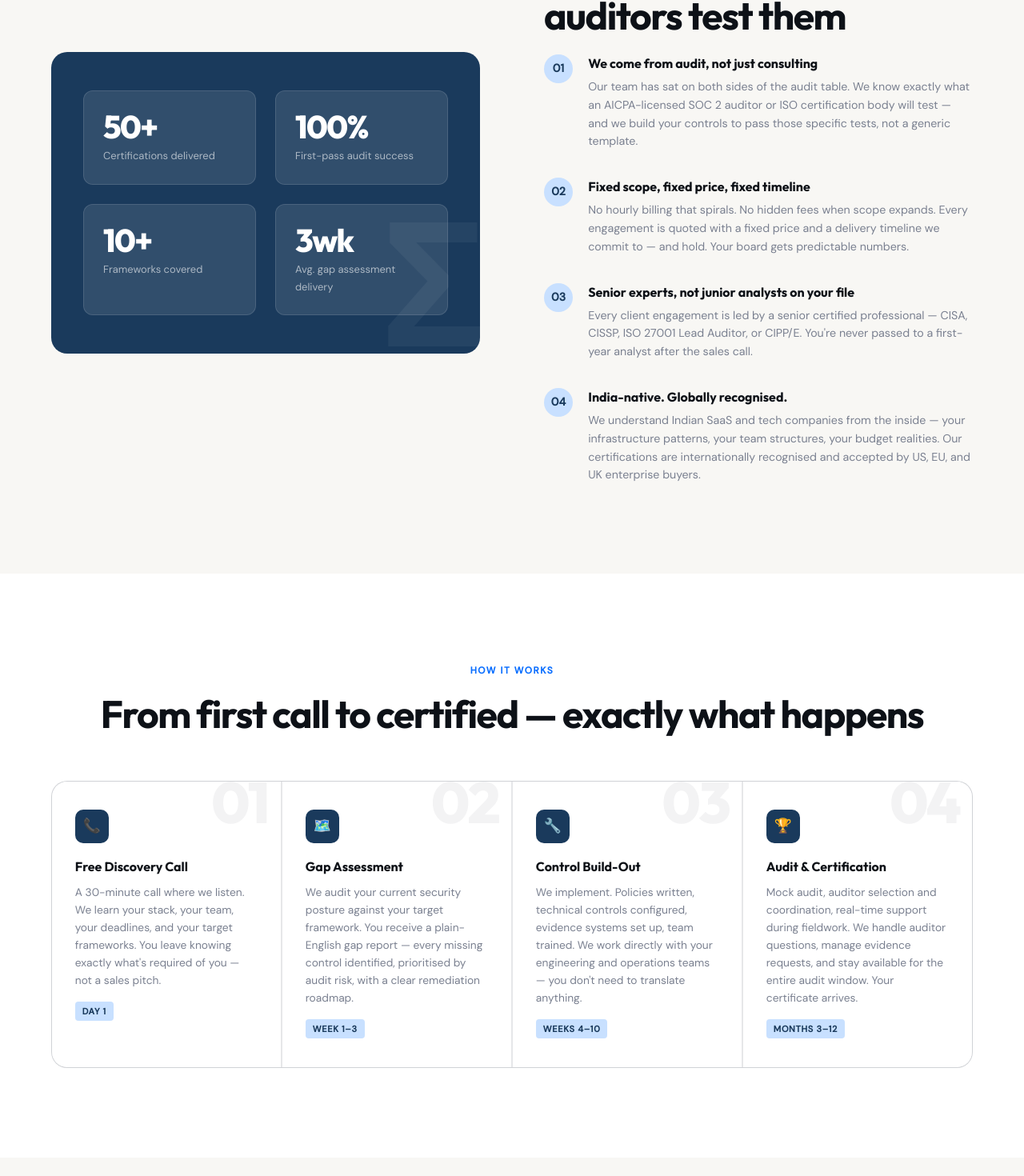
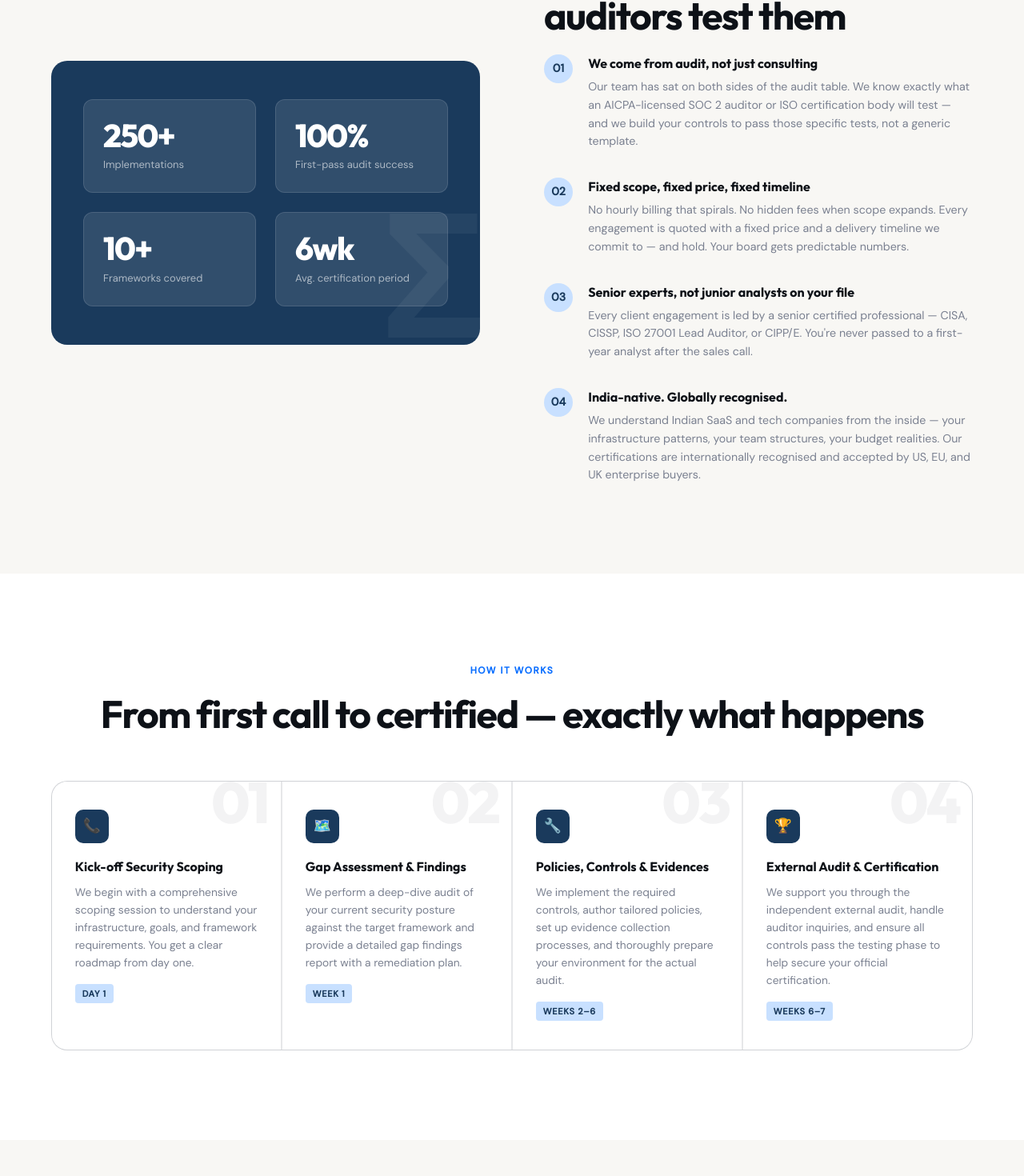
Before and after one commit to CertSigma/website, a Next.js app: page / in a window 1280 px wide. Shown: the part 6375-7845 px from the top of the page at 80% size. Built offline with nearby package versions, Linux system fonts and the light colour scheme.

Commit message:
updated dev implementation count and added teams

```diff
--- a/app/page.tsx
+++ b/app/page.tsx
@@ -8,6 +8,7 @@ import Services from "@/components/Services";
 import WhyUs from "@/components/WhyUs";
 import Process from "@/components/Process";
 import Frameworks from "@/components/Frameworks";
+import Team from "@/components/Team";
 import Testimonials from "@/components/Testimonials";
 import FAQ from "@/components/FAQ";
 import SEOContent from "@/components/SEOContent";
@@ -27,6 +28,7 @@ export default function Home() {
       <WhyUs />
       <Process />
       <Frameworks />
+      <Team />
       <Testimonials />
       <FAQ />
       <SEOContent />
--- a/components/Process.tsx
+++ b/components/Process.tsx
@@ -9,30 +9,30 @@ export default function Process() {
         <div className="process-step">
           <span className="step-number" aria-hidden="true">01</span>
           <div className="step-icon" aria-hidden="true">📞</div>
-          <h3>Free Discovery Call</h3>
-          <p>A 30-minute call where we listen. We learn your stack, your team, your deadlines, and your target frameworks. You leave knowing exactly what&apos;s required of you — not a sales pitch.</p>
+          <h3>Kick-off Security Scoping</h3>
+          <p>We begin with a comprehensive scoping session to understand your infrastructure, goals, and framework requirements. You get a clear roadmap from day one.</p>
           <span className="step-time">Day 1</span>
         </div>
         <div className="process-step">
           <span className="step-number" aria-hidden="true">02</span>
           <div className="step-icon" aria-hidden="true">🗺️</div>
-          <h3>Gap Assessment</h3>
-          <p>We audit your current security posture against your target framework. You receive a plain-English gap report — every missing control identified, prioritised by audit risk, with a clear remediation roadmap.</p>
-          <span className="step-time">Week 1–3</span>
+          <h3>Gap Assessment & Findings</h3>
+          <p>We perform a deep-dive audit of your current security posture against the target framework and provide a detailed gap findings report with a remediation plan.</p>
+          <span className="step-time">Week 1</span>
         </div>
         <div className="process-step">
           <span className="step-number" aria-hidden="true">03</span>
           <div className="step-icon" aria-hidden="true">🔧</div>
-          <h3>Control Build-Out</h3>
-          <p>We implement. Policies written, technical controls configured, evidence systems set up, team trained. We work directly with your engineering and operations teams — you don&apos;t need to translate anything.</p>
-          <span className="step-time">Weeks 4–10</span>
+          <h3>Policies, Controls & Evidences</h3>
+          <p>We implement the required controls, author tailored policies, set up evidence collection processes, and thoroughly prepare your environment for the actual audit.</p>
+          <span className="step-time">Weeks 2–6</span>
         </div>
         <div className="process-step">
           <span className="step-number" aria-hidden="true">04</span>
           <div className="step-icon" aria-hidden="true">🏆</div>
-          <h3>Audit & Certification</h3>
-          <p>Mock audit, auditor selection and coordination, real-time support during fieldwork. We handle auditor questions, manage evidence requests, and stay available for the entire audit window. Your certificate arrives.</p>
-          <span className="step-time">Months 3–12</span>
+          <h3>External Audit & Certification</h3>
+          <p>We support you through the independent external audit, handle auditor inquiries, and ensure all controls pass the testing phase to help secure your official certification.</p>
+          <span className="step-time">Weeks 6–7</span>
         </div>
       </div>
     </section>
--- /dev/null
+++ b/components/Team.tsx
@@ -0,0 +1,123 @@
+import Image from "next/image";
+
+export default function Team() {
+  return (
+    <section className="page-section" id="team" aria-labelledby="team-heading" style={{ background: "#fff", padding: "7rem 5%" }}>
+      <div style={{ textAlign: "center", margin: "0 auto 4rem", maxWidth: "800px" }}>
+        <div className="section-label">Our Team</div>
+        <h2 className="section-title" id="team-heading" style={{ margin: "0 auto 1.2rem", maxWidth: "100%" }}>Experts behind your compliance</h2>
+        <p className="section-body" style={{ margin: "0 auto", maxWidth: "600px" }}>
+          We are a group of seasoned security engineers, and compliance leaders who know exactly what it takes to pass any audit.
+        </p>
+      </div>
+
+      <div style={{
+        display: "grid",
+        gridTemplateColumns: "repeat(auto-fit, minmax(260px, 1fr))",
+        gap: "2rem",
+        justifyContent: "center"
+      }}>
+        {/* Card 1: Shakthivel */}
+        <div style={{
+          background: "var(--bg)", border: "1px solid var(--border)",
+          borderRadius: "var(--radius-lg)", padding: "2.5rem 2rem", textAlign: "center",
+          transition: "transform 0.2s"
+        }}>
+          <div style={{
+            position: "relative", width: "95px", height: "95px", margin: "0 auto 1.5rem",
+            borderRadius: "50%", overflow: "hidden", border: "3px solid #fff",
+            boxShadow: "0 8px 24px rgba(10,20,40,0.08)"
+          }}>
+            <Image src="https://i.pravatar.cc/200?img=11" alt="Shakthivel" fill style={{ objectFit: "cover" }} />
+          </div>
+          <h3 style={{ fontFamily: "var(--font-display)", fontSize: "1.2rem", fontWeight: "700", color: "var(--ink)", marginBottom: "0.2rem" }}>Shakthivel</h3>
+          <p style={{ fontSize: "0.85rem", color: "var(--accent)", fontWeight: "600", marginBottom: "1rem", letterSpacing: "0.03em", textTransform: "uppercase" }}>CEO & Founder</p>
+          <p style={{ fontSize: "0.9rem", color: "var(--ink-muted)", lineHeight: "1.6" }}>
+            Helps SaaS and fintech companies build audit-ready security programmes from scratch, mapping technical controls to framework demands perfectly.
+          </p>
+        </div>
+
+        {/* Card 2: John Doe */}
+        <div style={{
+          background: "var(--bg)", border: "1px solid var(--border)",
+          borderRadius: "var(--radius-lg)", padding: "2.5rem 2rem", textAlign: "center",
+          transition: "transform 0.2s"
+        }}>
+          <div style={{
+            position: "relative", width: "95px", height: "95px", margin: "0 auto 1.5rem",
+            borderRadius: "50%", overflow: "hidden", border: "3px solid #fff",
+            boxShadow: "0 8px 24px rgba(10,20,40,0.08)"
+          }}>
+            <Image src="https://i.pravatar.cc/200?img=13" alt="John Doe" fill style={{ objectFit: "cover" }} />
+          </div>
+          <h3 style={{ fontFamily: "var(--font-display)", fontSize: "1.2rem", fontWeight: "700", color: "var(--ink)", marginBottom: "0.2rem" }}>John Doe</h3>
+          <p style={{ fontSize: "0.85rem", color: "var(--green)", fontWeight: "600", marginBottom: "1rem", letterSpacing: "0.03em", textTransform: "uppercase" }}>Lead Security Engineer</p>
+          <p style={{ fontSize: "0.9rem", color: "var(--ink-muted)", lineHeight: "1.6" }}>
+            Works directly with your developers to implement identity management, encryption, and AWS/GCP security configurations.
+          </p>
+        </div>
+
+        {/* Card 3: Jane Smith */}
+        <div style={{
+          background: "var(--bg)", border: "1px solid var(--border)",
+          borderRadius: "var(--radius-lg)", padding: "2.5rem 2rem", textAlign: "center",
+          transition: "transform 0.2s"
+        }}>
+          <div style={{
+            position: "relative", width: "95px", height: "95px", margin: "0 auto 1.5rem",
+            borderRadius: "50%", overflow: "hidden", border: "3px solid #fff",
+            boxShadow: "0 8px 24px rgba(10,20,40,0.08)"
+          }}>
+            <Image src="https://i.pravatar.cc/200?img=47" alt="Jane Smith" fill style={{ objectFit: "cover" }} />
+          </div>
+          <h3 style={{ fontFamily: "var(--font-display)", fontSize: "1.2rem", fontWeight: "700", color: "var(--ink)", marginBottom: "0.2rem" }}>Jane Smith</h3>
+          <p style={{ fontSize: "0.85rem", color: "var(--gold)", fontWeight: "600", marginBottom: "1rem", letterSpacing: "0.03em", textTransform: "uppercase" }}>Compliance Manager</p>
+          <p style={{ fontSize: "0.9rem", color: "var(--ink-muted)", lineHeight: "1.6" }}>
+            Seasoned compliance professional who authors your policies, runs gap assessments, and brings the auditor&apos;s perspective before testing begins.
+          </p>
+        </div>
+
+        {/* Card 4: Michael Brown */}
+        <div style={{
+          background: "var(--bg)", border: "1px solid var(--border)",
+          borderRadius: "var(--radius-lg)", padding: "2.5rem 2rem", textAlign: "center",
+          transition: "transform 0.2s"
+        }}>
+          <div style={{
+            position: "relative", width: "95px", height: "95px", margin: "0 auto 1.5rem",
+            borderRadius: "50%", overflow: "hidden", border: "3px solid #fff",
+            boxShadow: "0 8px 24px rgba(10,20,40,0.08)"
+          }}>
+            <Image src="https://i.pravatar.cc/200?img=59" alt="Michael Brown" fill style={{ objectFit: "cover" }} />
+          </div>
+          <h3 style={{ fontFamily: "var(--font-display)", fontSize: "1.2rem", fontWeight: "700", color: "var(--ink)", marginBottom: "0.2rem" }}>Michael Brown</h3>
+          <p style={{ fontSize: "0.85rem", color: "var(--accent-bright)", fontWeight: "600", marginBottom: "1rem", letterSpacing: "0.03em", textTransform: "uppercase" }}>Offensive Security Lead</p>
+          <p style={{ fontSize: "0.9rem", color: "var(--ink-muted)", lineHeight: "1.6" }}>
+            Conducts penetration testing and vulnerability assessments to ensure your infrastructure can withstand active attacks, not just pass audits.
+          </p>
+        </div>
+
+        {/* Card 5: Sarah Taylor */}
+        <div style={{
+          background: "var(--bg)", border: "1px solid var(--border)",
+          borderRadius: "var(--radius-lg)", padding: "2.5rem 2rem", textAlign: "center",
+          transition: "transform 0.2s"
+        }}>
+          <div style={{
+            position: "relative", width: "95px", height: "95px", margin: "0 auto 1.5rem",
+            borderRadius: "50%", overflow: "hidden", border: "3px solid #fff",
+            boxShadow: "0 8px 24px rgba(10,20,40,0.08)"
+          }}>
+            <Image src="https://i.pravatar.cc/200?img=44" alt="Sarah Taylor" fill style={{ objectFit: "cover" }} />
+          </div>
+          <h3 style={{ fontFamily: "var(--font-display)", fontSize: "1.2rem", fontWeight: "700", color: "var(--ink)", marginBottom: "0.2rem" }}>Sarah Taylor</h3>
+          <p style={{ fontSize: "0.85rem", color: "#8a4f9e", fontWeight: "600", marginBottom: "1rem", letterSpacing: "0.03em", textTransform: "uppercase" }}>Data Privacy Specialist</p>
+          <p style={{ fontSize: "0.9rem", color: "var(--ink-muted)", lineHeight: "1.6" }}>
+            An expert in GDPR, DPDP Act, and HIPAA who establishes precise data life cycles and workflows to protect sensitive user information at scale.
+          </p>
+        </div>
+
+      </div>
+    </section>
+  );
+}
--- a/components/WhyUs.tsx
+++ b/components/WhyUs.tsx
@@ -5,8 +5,8 @@ export default function WhyUs() {
         <div className="why-visual" aria-hidden="true">
           <div className="stat-row">
             <div className="stat-box">
-              <div className="stat-number">50+</div>
-              <div className="stat-label">Certifications delivered</div>
+              <div className="stat-number">250+</div>
+              <div className="stat-label">Implementations</div>
             </div>
             <div className="stat-box">
               <div className="stat-number">100%</div>
@@ -17,8 +17,8 @@ export default function WhyUs() {
               <div className="stat-label">Frameworks covered</div>
             </div>
             <div className="stat-box">
-              <div className="stat-number">3wk</div>
-              <div className="stat-label">Avg. gap assessment delivery</div>
+              <div className="stat-number">6wk</div>
+              <div className="stat-label">Avg. certification period</div>
             </div>
           </div>
         </div>
--- a/next.config.ts
+++ b/next.config.ts
@@ -1,5 +1,14 @@
 import type { NextConfig } from "next";
 
-const nextConfig: NextConfig = {};
+const nextConfig: NextConfig = {
+  images: {
+    remotePatterns: [
+      {
+        protocol: "https",
+        hostname: "i.pravatar.cc",
+      },
+    ],
+  },
+};
 
 export default nextConfig;
```
